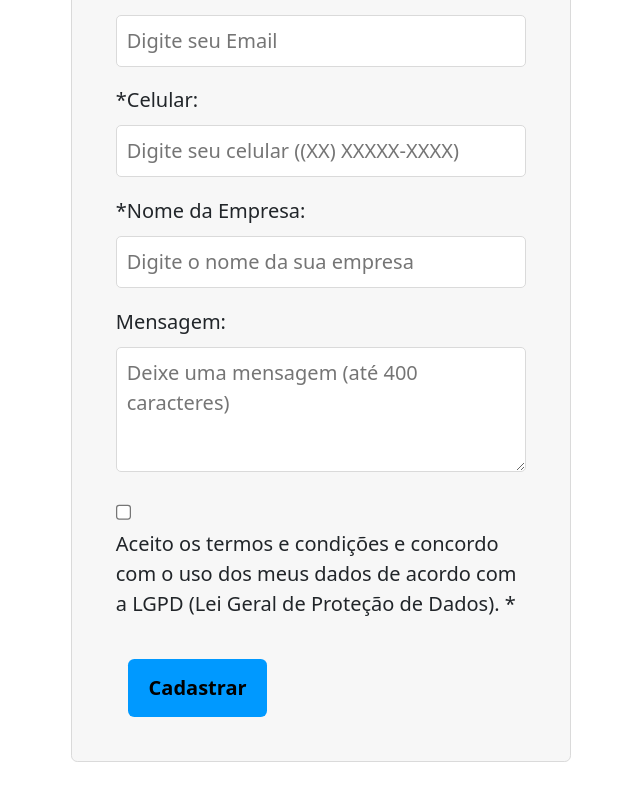
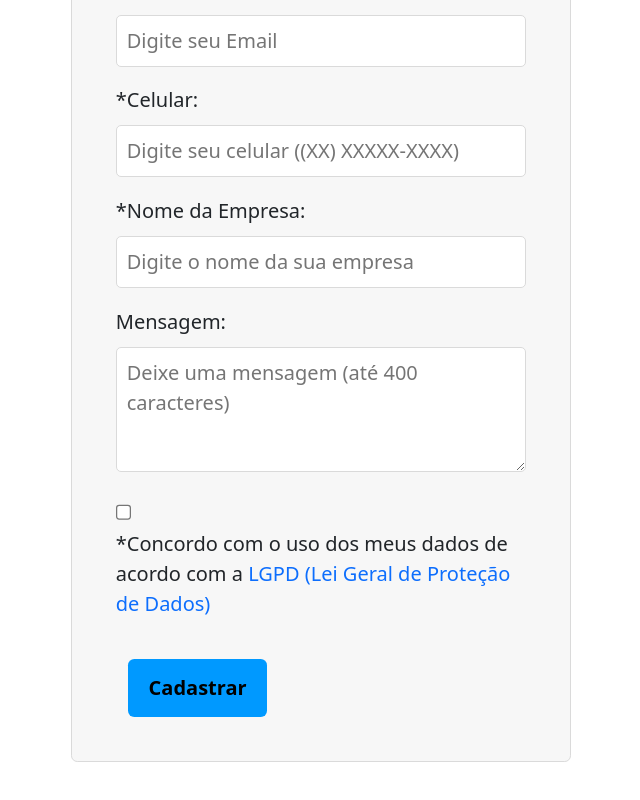
Before and after one commit to pbrnx/site-sprint-investidores, a React (Vite) app: page /cadastro in a window 1280 px wide. Shown: the part 384-1184 px from the top of the page, without its empty margins (319-959 px from the left). Built offline with nearby package versions, Linux system fonts and the light colour scheme.

Commit message:
ajustes cadastro

```diff
--- a/src/App.jsx
+++ b/src/App.jsx
@@ -1,6 +1,7 @@
 import { Outlet } from "react-router-dom";
 import { Toaster } from 'react-hot-toast';
 import Header from "./components/header/Header";
+import Footer from './components/footer/Footer.jsx';
 
 
 
@@ -11,6 +12,7 @@ export default function App() {
       <Toaster />
       <Header />
       <Outlet />
+      <Footer />
 
     </>
   )
--- a/src/routes/Cadastro.jsx
+++ b/src/routes/Cadastro.jsx
@@ -131,12 +131,11 @@ function Cadastro() {
         <br />
 
         <input type="checkbox" id="checkbox" checked={checkboxChecked} onChange={handleCheckboxChange} />
-        <label htmlFor="checkbox">Aceito os termos e condições e concordo com o uso dos meus dados de acordo com a LGPD (Lei Geral de Proteção de Dados). *</label>
+        <label htmlFor="checkbox">*Concordo com o uso dos meus dados de acordo com a <a href='https://www.planalto.gov.br/ccivil_03/_ato2015-2018/2018/lei/l13709.htm' target='_blank'>LGPD (Lei Geral de Proteção de Dados)</a></label>
         <br />
 
         <button type="submit" id="cadastroButton">Cadastrar</button>
       </form>
-      <Footer />
     </>
   );
 }
--- a/src/routes/Galeria.jsx
+++ b/src/routes/Galeria.jsx
@@ -1,6 +1,7 @@
 // src/pages/GaleriaSlideshow.jsx
 import React, { useState } from 'react';
 import '../scss/Galeria.css';
+
 
 // Exemplo de dados para a galeria
 const images = [
@@ -51,5 +52,6 @@ export default function Galeria() {
         ))}
       </div>
     </div>
+
   );
 }
--- a/src/routes/Projeto.jsx
+++ b/src/routes/Projeto.jsx
@@ -82,7 +82,6 @@ export default function Home() {
           />
         </div>
       </div>
-      <Footer />
     </>
   );
 }
--- a/src/scss/Form.scss
+++ b/src/scss/Form.scss
@@ -14,7 +14,7 @@ zoom:125%;
   label {
     display: block;
     margin-bottom: 8px;
-    font-weight: 300;
+    font-weight: 500;
   }
 
   input[type="text"],
@@ -67,7 +67,7 @@ h1 {
   padding-top: 10px;
 }
 
-a {
+label a{
   text-decoration: none;
 }
 
@@ -76,4 +76,5 @@ a {
   flex-direction: row;
   max-width: 18%;
   text-align: center;
+
 }
```
